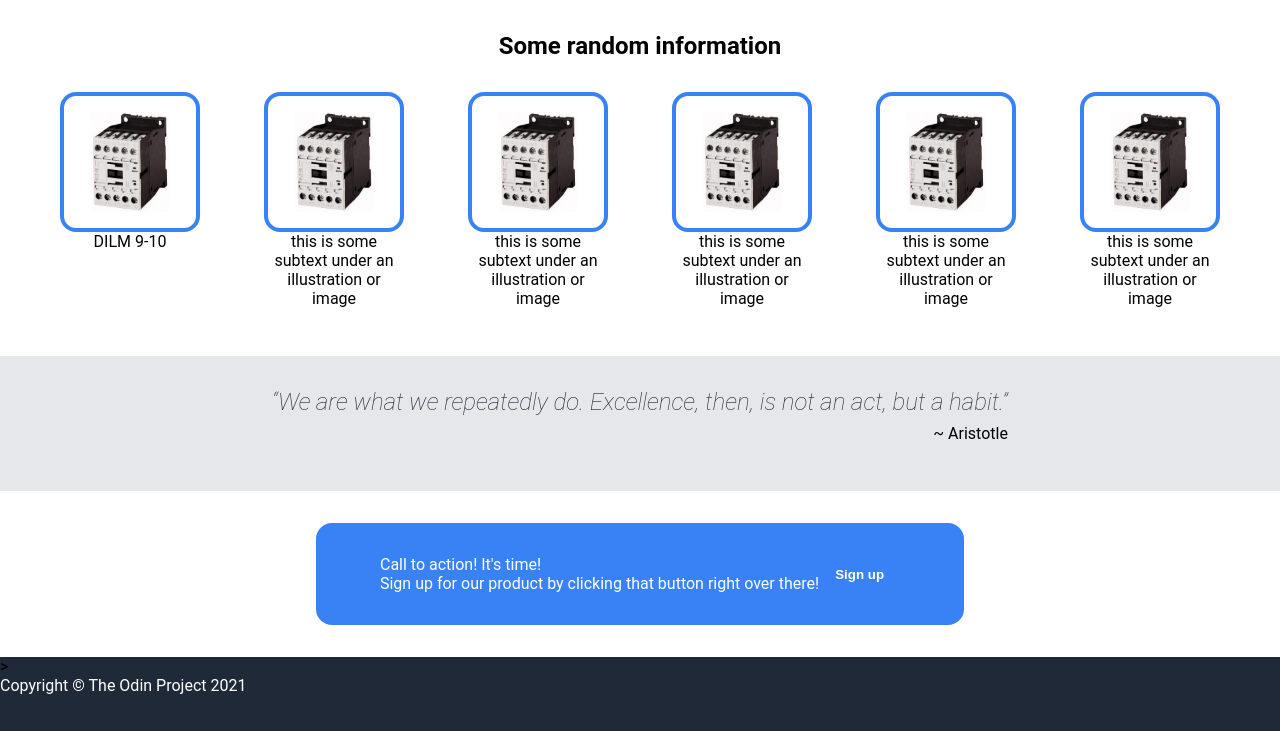
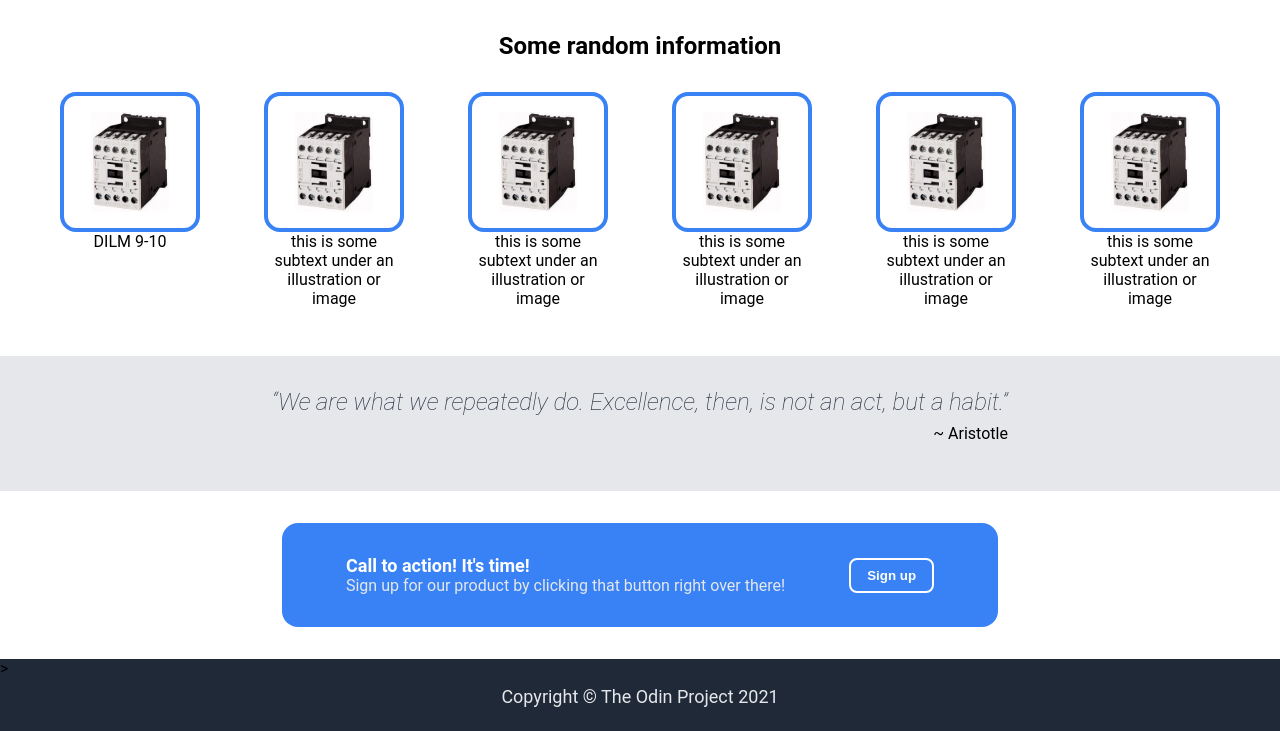
Before and after one commit to JohnnyKortbawi/odin-landing-page, a plain HTML site: page index.html in a window 1280 px wide. Shown: the part 913-1644 px from the top of the page. Before the commit the page ends 1608 px from the top, so only its background shows below. Drawn offline with Linux system fonts and the light colour scheme.

Commit message:
add style to call-to-action and footer sections

```diff
--- a/index.html
+++ b/index.html
@@ -105,7 +105,9 @@
     </div>
     </div>>
   <div class="footer">
-    Copyright © The Odin Project 2021
+    <div class="copyright-label">
+      Copyright © The Odin Project 2021
+    </div>
   </div>
 </body>
 </html>
--- a/style.css
+++ b/style.css
@@ -179,10 +179,34 @@ ul {
   display: flex;
   justify-content: center;
   align-items: center;
+  gap: 64px;
+}
+
+.call-header {
+  font-size: 18px;
+  font-weight: bold;
+}
+
+.call-description {
+  color: #E5E7EB;
+}
+
+.sign-up-button {
+  border: 2px solid white;
 }
 
 .footer {
   background-color: #1F2937;
+  display: flex;
+  justify-content: center;
+  align-items: center;
+  padding-top: 8px;
+  padding-bottom: 24px;
+}
+
+.copyright-label {
+  font-size: 18px;
+  color: #E5E7EB;
 }
 
 .parallax-office-background1 {
```
